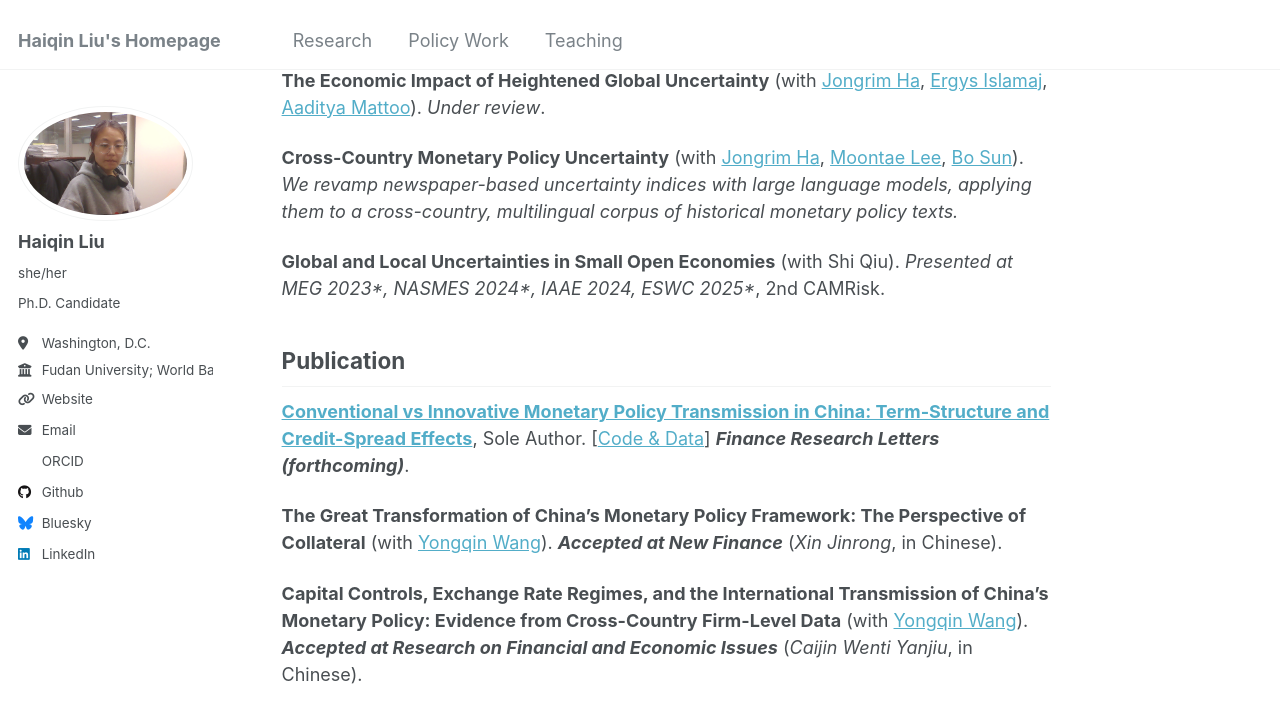
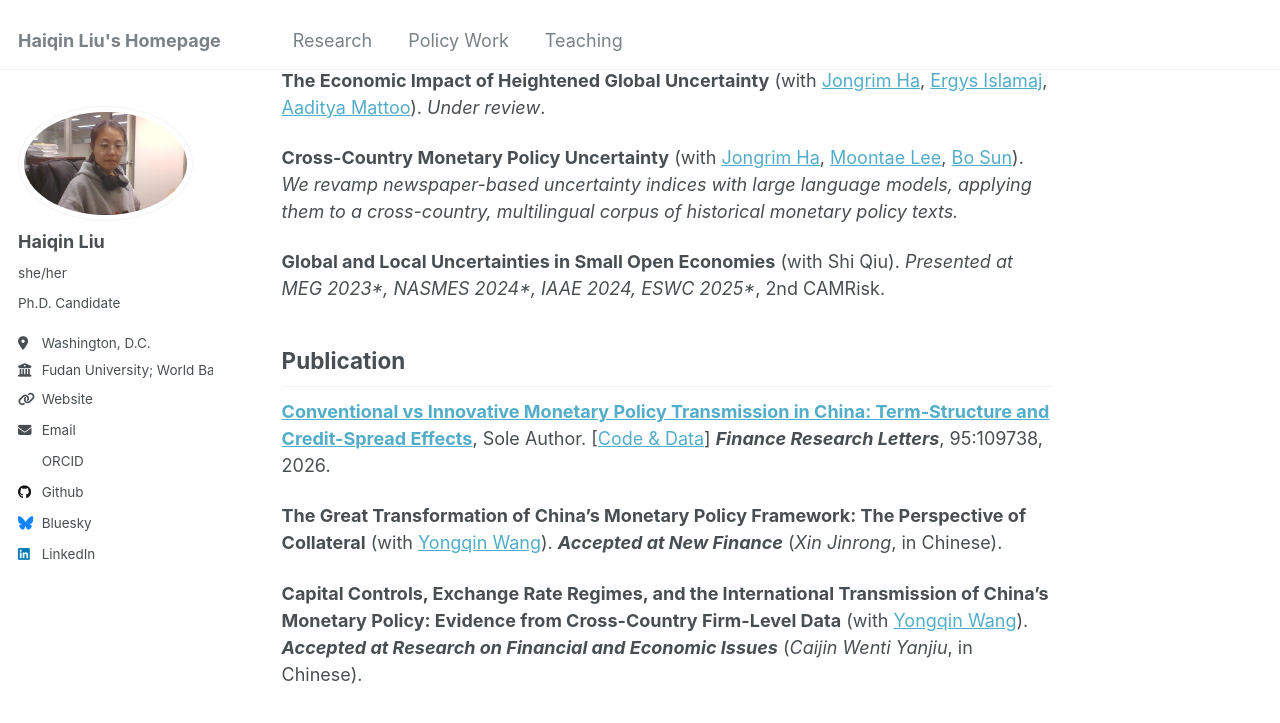
Before and after one commit to liuhaiqinFDU/liuhaiqinFDU.github.io, a Jekyll site: the page built from research.md, in a window 1280 px wide and 900 px high, scrolled down 662 px. Shown: the top 723 px of the window. Built offline with Jekyll 4.4.1, drawn with Linux system fonts in a browser that asks for light colours; some web fonts are replaced.

Commit message:
Update research.md

```diff
--- a/research.md
+++ b/research.md
@@ -30,7 +30,7 @@ title: ""
 
 ## Publication
 
-[**Conventional vs Innovative Monetary Policy Transmission in China: Term-Structure and Credit-Spread Effects**](https://www.sciencedirect.com/science/article/pii/S1544612326002680?via%3Dihub), Sole Author. [[Code & Data](https://dataverse.harvard.edu/dataset.xhtml?persistentId=doi:10.7910/DVN/1TVTXA)] ***Finance Research Letters (forthcoming)***.
+[**Conventional vs Innovative Monetary Policy Transmission in China: Term-Structure and Credit-Spread Effects**](https://www.sciencedirect.com/science/article/pii/S1544612326002680), Sole Author. [[Code & Data](https://dataverse.harvard.edu/dataset.xhtml?persistentId=doi:10.7910/DVN/1TVTXA)] ***Finance Research Letters***, 95:109738, 2026.
 
 **The Great Transformation of China’s Monetary Policy Framework: The Perspective of Collateral** (with [Yongqin Wang](https://fisf.fudan.edu.cn/en_show-112-156.html)). ***Accepted at  New Finance*** (*Xin Jinrong*, in Chinese).
 
```
